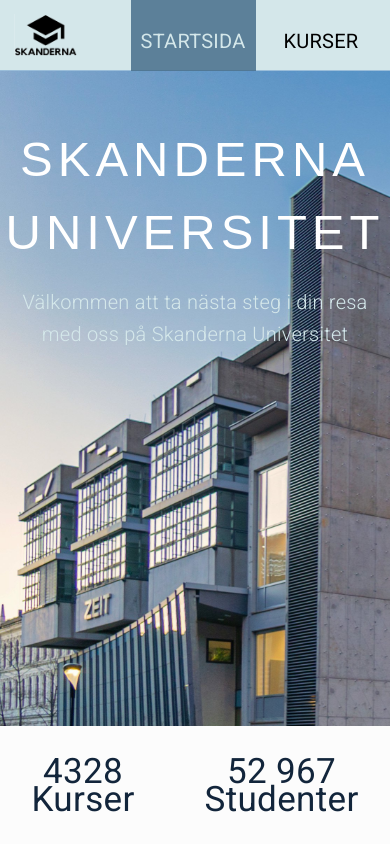
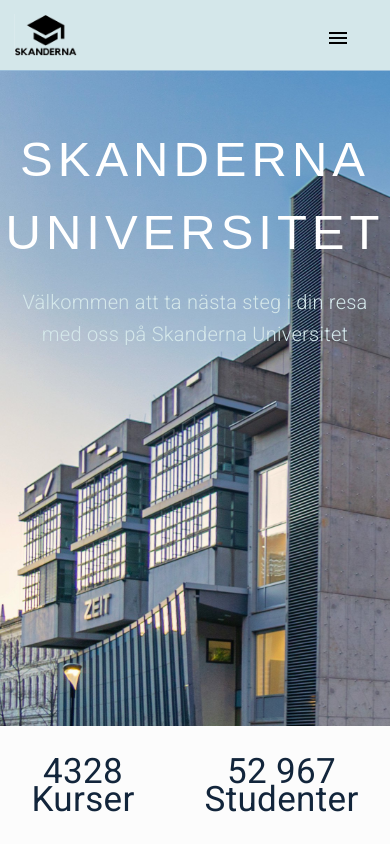
Before and after one commit to moaberglund/TS-Project, an Angular app: page /home in a window 390 px wide. Built offline with nearby package versions, Linux system fonts and the light colour scheme; a web font is replaced by a local one.

Commit message:
mobil navigation, får inte till stylingen...

```diff
--- a/src/app/navigation/navigation.component.html
+++ b/src/app/navigation/navigation.component.html
@@ -1,7 +1,7 @@
 <header>
     <a routerLink="/home">
         <img src="../../assets/media/HatLogosmaller.svg" alt="Logga"></a>
-    <nav>
+    <nav class="desktop-nav">
         <ul>
             <li><a routerLink="/home" routerLinkActive="active">Startsida</a></li>
             <li><a routerLink="/courses" routerLinkActive="active">Kurser</a></li>
@@ -9,4 +9,19 @@
 
         </ul>
     </nav>
+
+    <!-- Mobile nav button -->
+    <div class="mobile-nav">
+        <button mat-icon-button [matMenuTriggerFor]="menu" aria-label="Example icon-button with a menu">
+            <mat-icon>menu</mat-icon>
+        </button>
+        <mat-menu #menu="matMenu" xPosition="before" class="custom-style">
+            <ul>
+                <li><a routerLink="/home">Startsida</a></li>
+                <li><a routerLink="/courses">Kurser</a></li>
+                <li><a routerLink="/framework">Ramschema</a></li>
+            </ul>
+        </mat-menu>
+    </div>
+
 </header>
--- a/src/app/navigation/navigation.component.scss
+++ b/src/app/navigation/navigation.component.scss
@@ -56,4 +56,33 @@ header {
         }
 
     }
+
 }
+
+
+@media screen and (min-width: 601px) {
+    .mobile-nav {
+        display: none;
+    }
+
+}
+
+
+@media screen and (max-width: 600px) {
+
+
+    .desktop-nav {
+        display: none;
+    }
+
+    .mobile-nav {
+        margin-left: auto;
+        margin-right: 3em;
+    }
+
+    .custom-style {
+        background: red;
+    }
+
+
+}
--- a/src/app/navigation/navigation.component.ts
+++ b/src/app/navigation/navigation.component.ts
@@ -1,13 +1,18 @@
-import { Component } from '@angular/core';
+import { Component, ViewChild } from '@angular/core';
 import { RouterLink, RouterLinkActive } from '@angular/router';
+import { MatSidenav } from '@angular/material/sidenav';
+import {MatIconModule} from '@angular/material/icon';
+import {MatMenuModule} from '@angular/material/menu';
+import {MatButtonModule} from '@angular/material/button';
+
 
 @Component({
   selector: 'app-navigation',
   standalone: true,
-  imports: [RouterLink, RouterLinkActive],
+  imports: [RouterLink, RouterLinkActive, MatIconModule, MatMenuModule, MatButtonModule],
   templateUrl: './navigation.component.html',
   styleUrl: './navigation.component.scss'
 })
 export class NavigationComponent {
-
+  @ViewChild('sidenav') sidenav?: MatSidenav;
 }
```
